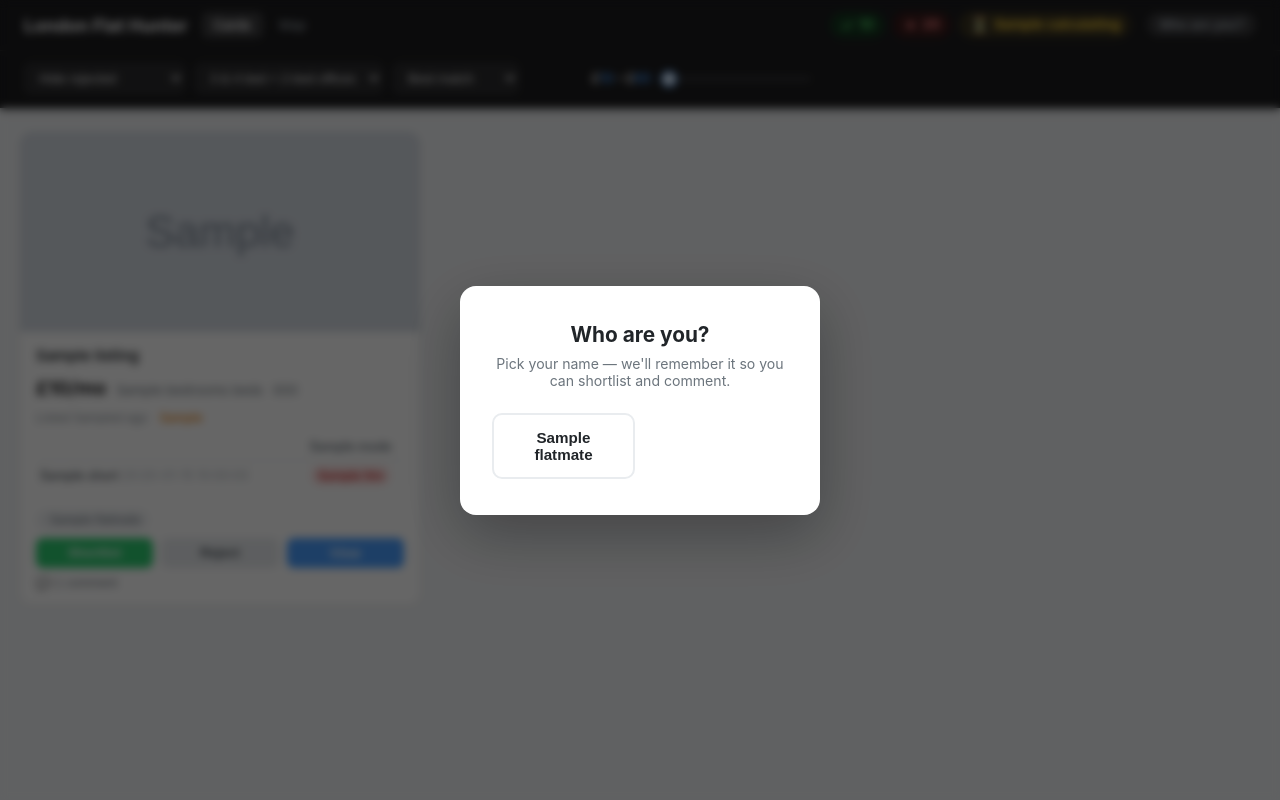
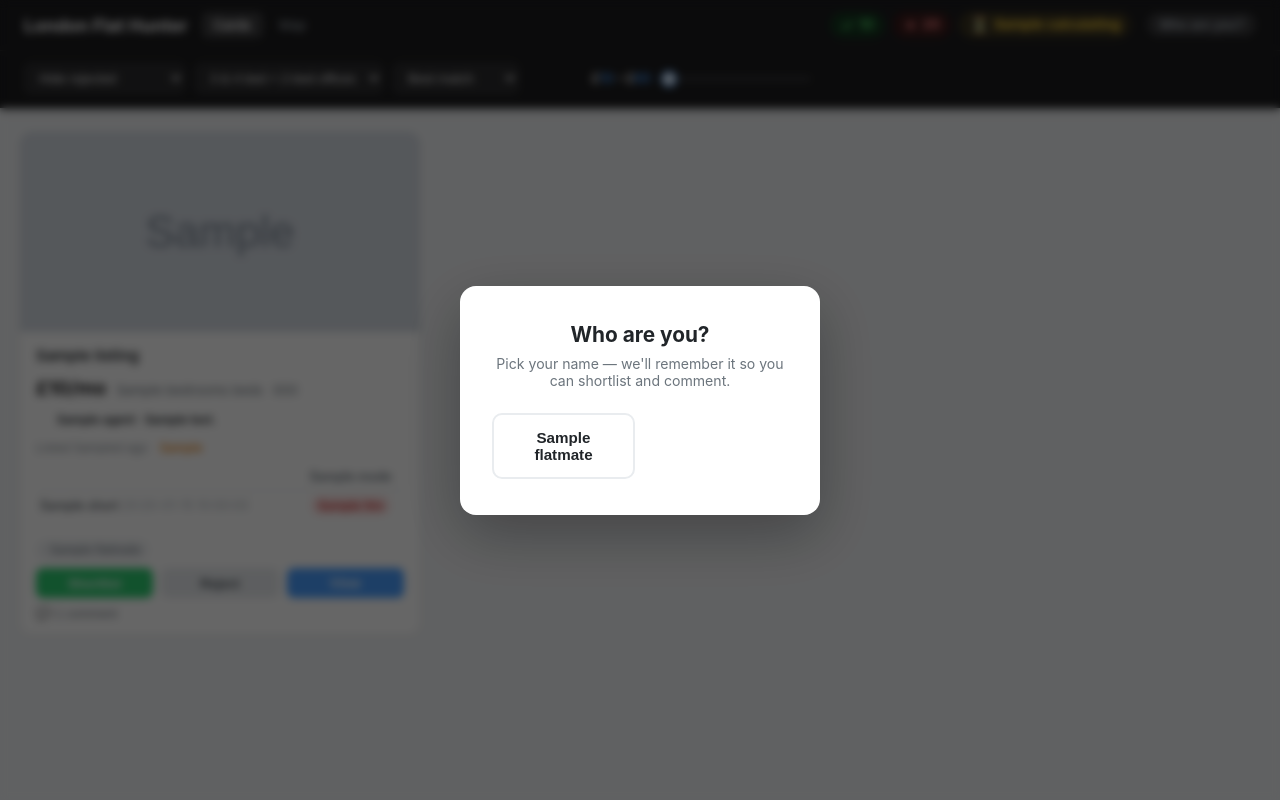
Before and after one commit to nikmitch/london-flat-hunting, a Flask app: template web/templates/index.html in a window 1280 px wide. Run offline with Flask 3, Linux system fonts and the light colour scheme; the template is opened without the code that fills it: most values are stand-ins (such as "Sample title", 1, 10 or a date in 2020); grey boxes marked "Sample" are stand-in pictures.

Commit message:
Add letting-agent vetting badges; fix destination map coordinates
- Scrape brandTradingName + buildToRent from Rightmove customer data
- New agent_name/is_btr columns (migrated, refreshed on upsert)
- assess_agent() grades agents (ok/mid/avoid) from a coworker's vetting notes;
  build-to-rent fallback caution. Shown only on listings that pass filters
- Agent badge on cards + map popups
- Correct MATS/LISA/KX coordinates (MATS was ~400m too far east)

Co-Authored-By: Claude Opus 4.8 <noreply@anthropic.com>

```diff
--- a/web/app.py
+++ b/web/app.py
@@ -1,4 +1,5 @@
 from __future__ import annotations
+import re
 from datetime import datetime, timezone
 from flask import Flask, render_template, request, jsonify
 from db.database import (
@@ -15,10 +16,31 @@ from config import (
     DESTINATIONS, TRAVEL_MODES, MAX_COMMUTE_MINUTES,
     AVAIL_IDEAL_DAYS, AVAIL_CUTOFF_DAYS, FLATMATES,
     PRICE_FLOOR, PRICE_CEILING,
+    AGENT_RATINGS, BTR_RATING,
 )
 
 app = Flask(__name__)
 PER_PAGE = 30
+
+# Precompile the agent vetting patterns once
+_AGENT_RATINGS = [(re.compile(p, re.IGNORECASE), tier, note) for p, tier, note in AGENT_RATINGS]
+
+
+def assess_agent(agent_name: str, is_btr: bool = False) -> dict | None:
+    """Map a letting agent (and build-to-rent flag) to a vetting verdict.
+
+    Returns {"agent", "tier", "note"} or None when there's nothing to say.
+    A specific agent rating wins over the generic build-to-rent caution.
+    Computed only for listings that pass the filters (see build_listings)."""
+    name = (agent_name or "").strip()
+    if name:
+        for pat, tier, note in _AGENT_RATINGS:
+            if pat.search(name):
+                return {"agent": name, "tier": tier, "note": note}
+    if is_btr:
+        tier, note = BTR_RATING
+        return {"agent": name or "Build-to-rent", "tier": tier, "note": note}
+    return None
 
 
 def _worst_work_commute(flat_tt: dict) -> int | None:
@@ -189,6 +211,10 @@ def build_listings(status_filter: str, sort_by: str, page: int,
             avail_dt.strftime("%-d %b %Y") if avail_dt else "Date unknown"
         )
         listing["avail_ideal"] = avail_pen == 0
+
+        listing["agent_assessment"] = assess_agent(
+            listing.get("agent_name"), bool(listing.get("is_btr"))
+        )
 
         listing["tt"] = tt
         listing["worst_work_mins"] = worst
@@ -384,6 +410,7 @@ def listings_json():
                 "price": listing["price_pcm"],
                 "bedrooms": listing["bedrooms"],
                 "has_home_office": has_office,
+                "agent": assess_agent(listing.get("agent_name"), bool(listing.get("is_btr"))),
                 "postcode": listing["postcode"],
                 "worst_commute": worst,
                 "available": avail_display,
--- a/web/templates/index.html
+++ b/web/templates/index.html
@@ -160,6 +160,23 @@
       padding: 2px 8px; border-radius: 10px;
       white-space: nowrap;
     }
+
+    /* ── Letting-agent vetting badge ── */
+    .agent-badge {
+      display: inline-flex; align-items: center; gap: 5px;
+      font-size: 0.74rem; font-weight: 600;
+      padding: 3px 9px; border-radius: 10px;
+      cursor: help;
+    }
+    .agent-badge::before {
+      content: ""; width: 7px; height: 7px; border-radius: 50%; flex-shrink: 0;
+    }
+    .agent-ok    { background: #ebfbee; color: #2b8a3e; }
+    .agent-ok::before    { background: #2b8a3e; }
+    .agent-mid   { background: #fff9db; color: #b07d00; }
+    .agent-mid::before   { background: #e8a900; }
+    .agent-avoid { background: #fff0f0; color: #c92a2a; }
+    .agent-avoid::before { background: #c92a2a; }
 
     /* ── Grid ── */
     main {
@@ -537,6 +554,14 @@
         {% if listing.postcode %}<span class="card-beds">{{ listing.postcode }}</span>{% endif %}
         {% if listing.has_home_office %}<span class="office-badge">🖥 Home office</span>{% endif %}
       </div>
+      {% if listing.agent_assessment %}
+      <div class="agent-row">
+        <span class="agent-badge agent-{{ listing.agent_assessment.tier }}"
+              title="{{ listing.agent_assessment.note }}">
+          {{ listing.agent_assessment.agent }} · {{ listing.agent_assessment.note }}
+        </span>
+      </div>
+      {% endif %}
       <div class="days-on-market" style="display:flex;gap:12px;flex-wrap:wrap;">
         <span>
           {% if listing.days_on_market == 0 %}Listed today
--- a/web/templates/map.html
+++ b/web/templates/map.html
@@ -71,6 +71,11 @@
     .pop-price { font-size: 1.1rem; font-weight: 700; }
     .pop-beds  { color: #6c757d; font-size: 0.8rem; }
     .office-badge { display:inline-block; background:#e7f5ff; color:#1971c2; font-size:0.72rem; font-weight:600; padding:2px 7px; border-radius:10px; white-space:nowrap; }
+    .agent-badge { display:inline-flex; align-items:center; gap:5px; font-size:0.72rem; font-weight:600; padding:3px 8px; border-radius:10px; margin-bottom:8px; }
+    .agent-badge::before { content:""; width:7px; height:7px; border-radius:50%; flex-shrink:0; }
+    .agent-ok { background:#ebfbee; color:#2b8a3e; } .agent-ok::before { background:#2b8a3e; }
+    .agent-mid { background:#fff9db; color:#b07d00; } .agent-mid::before { background:#e8a900; }
+    .agent-avoid { background:#fff0f0; color:#c92a2a; } .agent-avoid::before { background:#c92a2a; }
     .pop-dates { font-size: 0.75rem; color: #868e96; margin-bottom: 10px; display: flex; gap: 10px; }
     .pop-dates .avail-ideal { color: #2b8a3e; font-weight: 500; }
     .pop-dates .avail-late  { color: #e67700; font-weight: 500; }
@@ -413,6 +418,7 @@ function makePopupHtml(p) {
         ${p.postcode ? `<span class="pop-beds">${escapeHtml(p.postcode)}</span>` : ''}
         ${p.has_home_office ? `<span class="office-badge">🖥 Home office</span>` : ''}
       </div>
+      ${p.agent ? `<div class="agent-badge agent-${p.agent.tier}" title="${escapeHtml(p.agent.note)}">${escapeHtml(p.agent.agent)} · ${escapeHtml(p.agent.note)}</div>` : ''}
       <div class="pop-dates">
         ${daysHtml ? `<span>${daysHtml}</span>` : ''}
         <span class="${availClass}">${escapeHtml(p.available)}</span>
```
Also changed, not shown: config.py (+26 -7 lines), db/database.py (+14 -4 lines), scraper/rightmove.py (+8 -0 lines).
